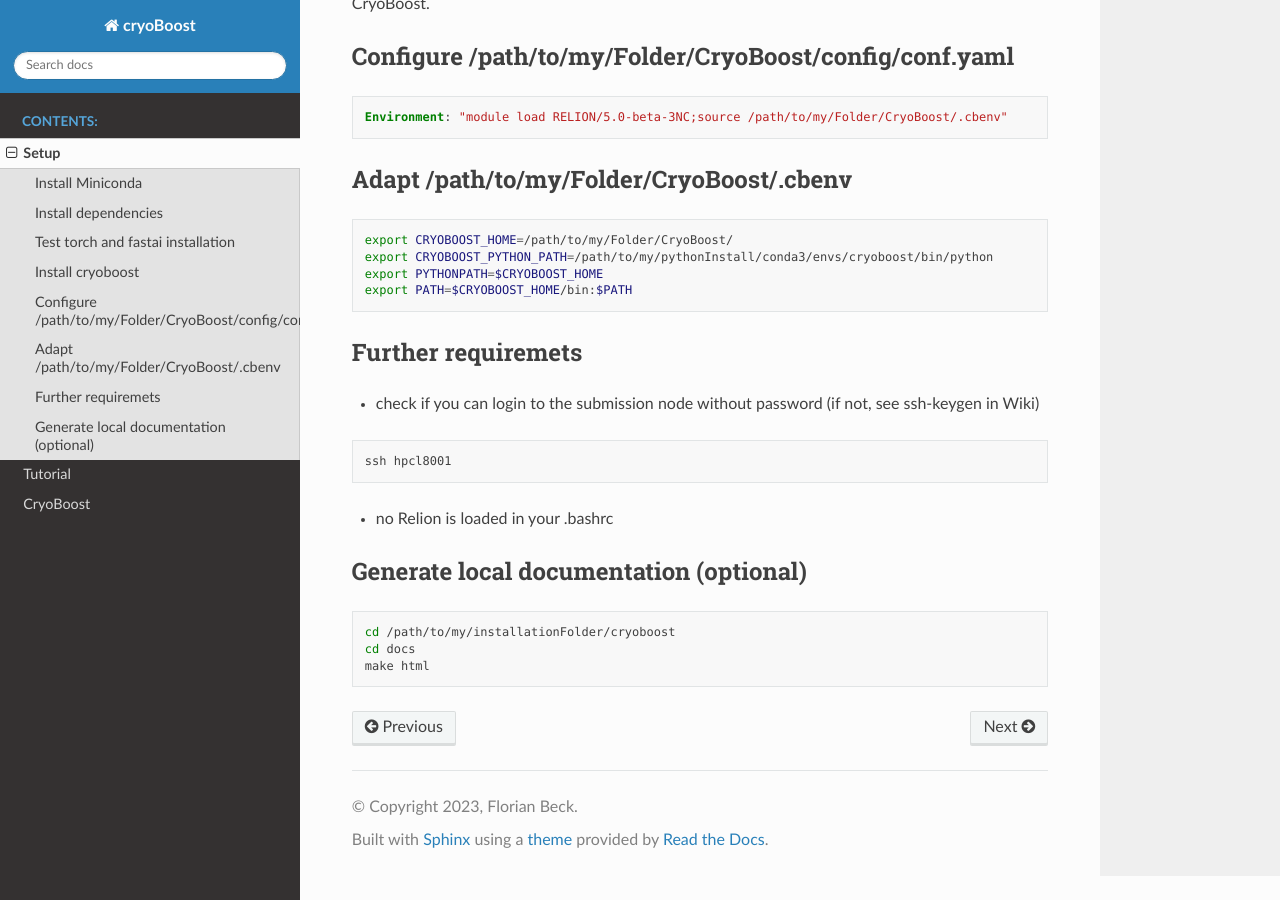
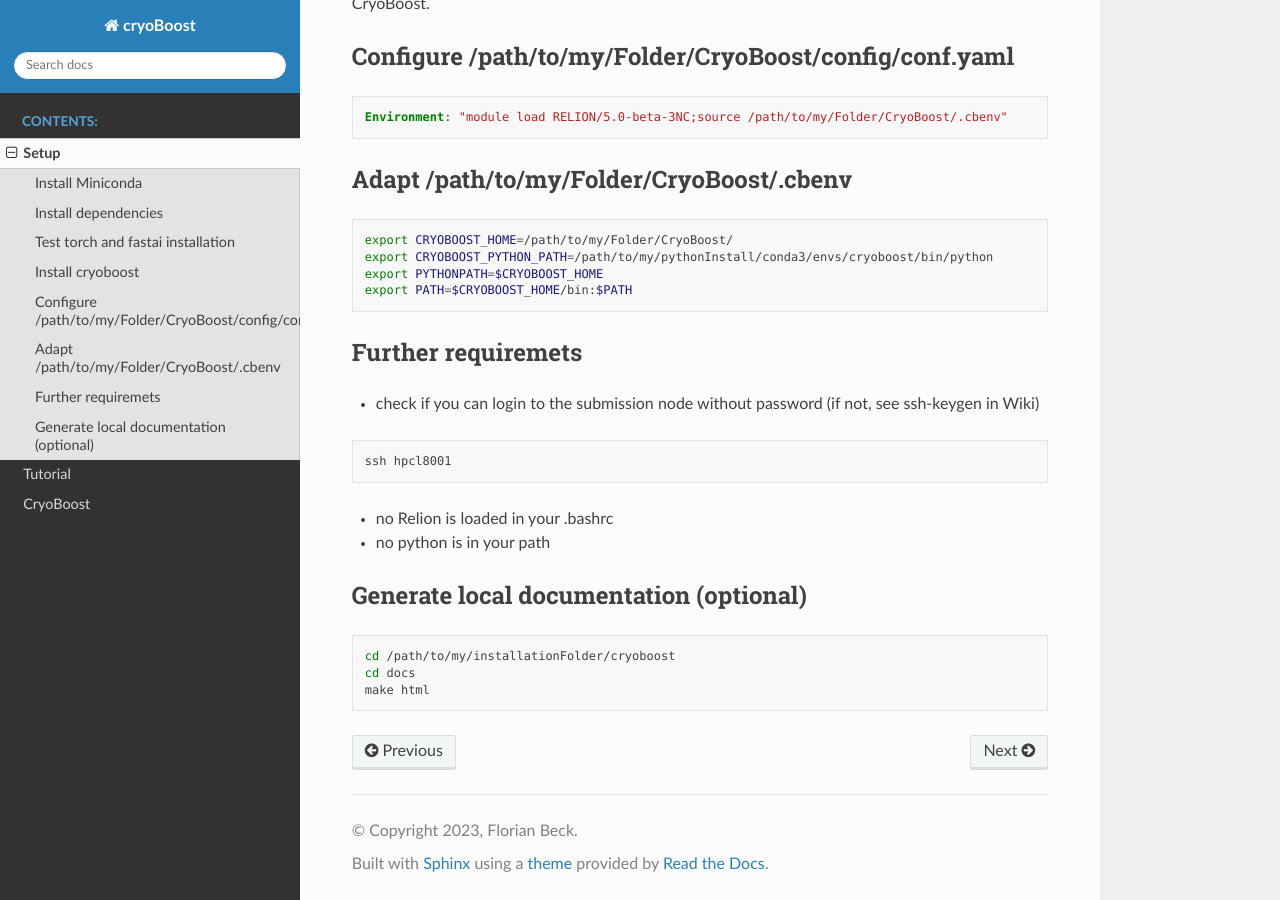
Before and after one commit to Klumpe-lab/CryoBoost, a Sphinx documentation site: the page built from docs/extdocs/setup/setup.rst, in a window 1280 px wide and 900 px high, scrolled down 1074 px. Built offline with Sphinx 7.4.7 and the Read the Docs theme 2.0.0, drawn with Linux system fonts in a browser that asks for light colours; pages that are not in the unit, such as notebooks, are missing from menus.

```diff
--- a/docs/extdocs/setup/setup.rst
+++ b/docs/extdocs/setup/setup.rst
@@ -78,6 +78,8 @@
    ssh hpcl8001
 
 * no Relion is loaded in your .bashrc
+* no python is in your path
+
 
 
 Generate local documentation (optional)
```
Also changed, not shown: 8 other files.
